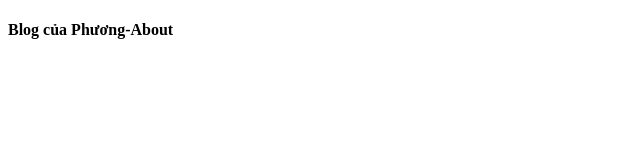
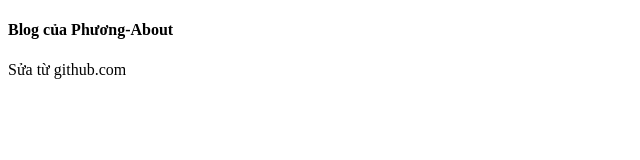
Before and after one commit to phuongjs/blog, a plain HTML site: page about.html in a window 1280 px wide. Shown: the whole page, without its empty margins (0-640 px from the left). Drawn offline with Linux system fonts and the light colour scheme.

Commit message:
Update about.html

```diff
--- a/about.html
+++ b/about.html
@@ -7,5 +7,6 @@
 </head>
 <body>
     <h4>Blog của Phương-About</h4>
+    Sửa từ github.com
 </body>
 </html>
```
